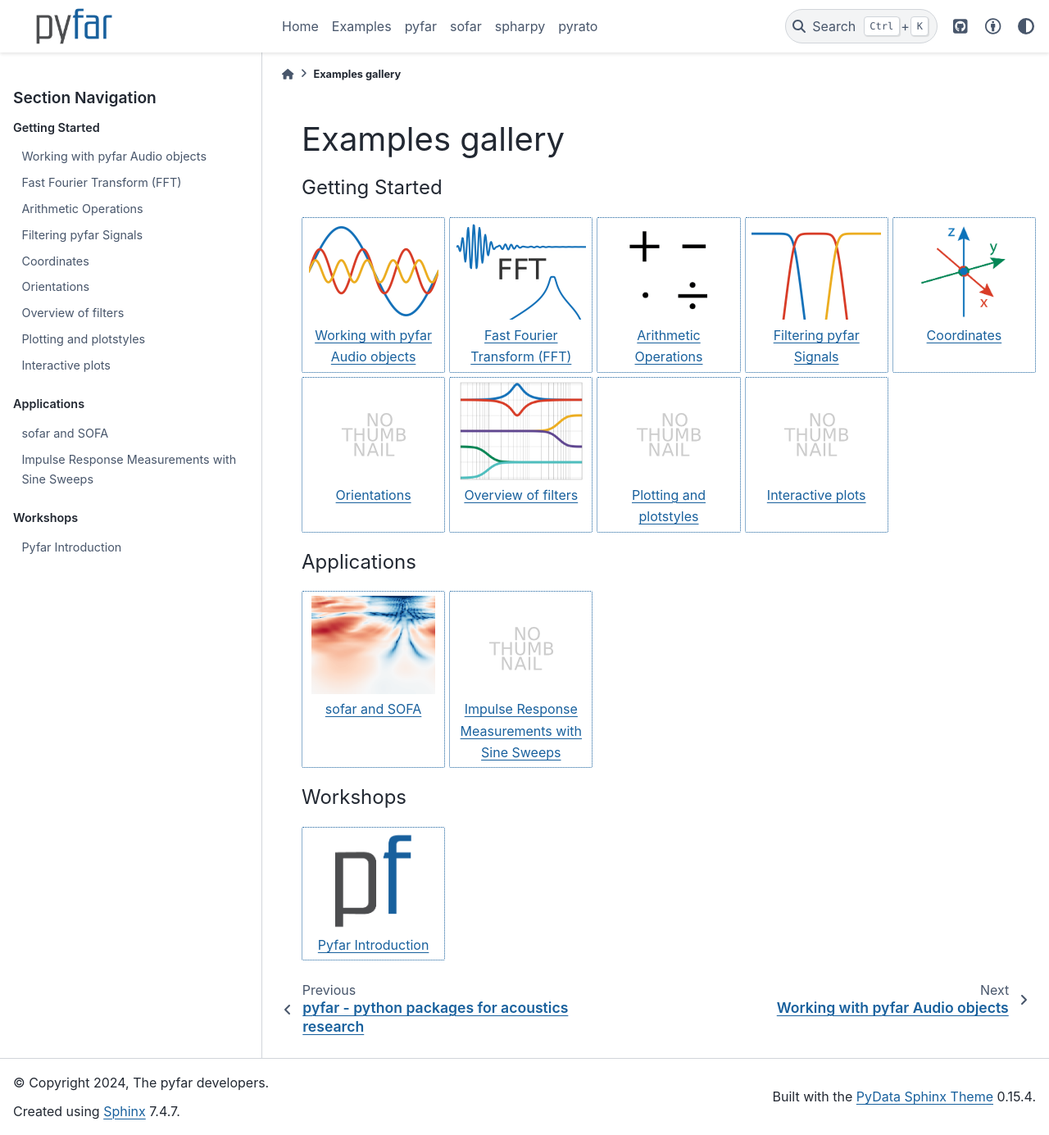
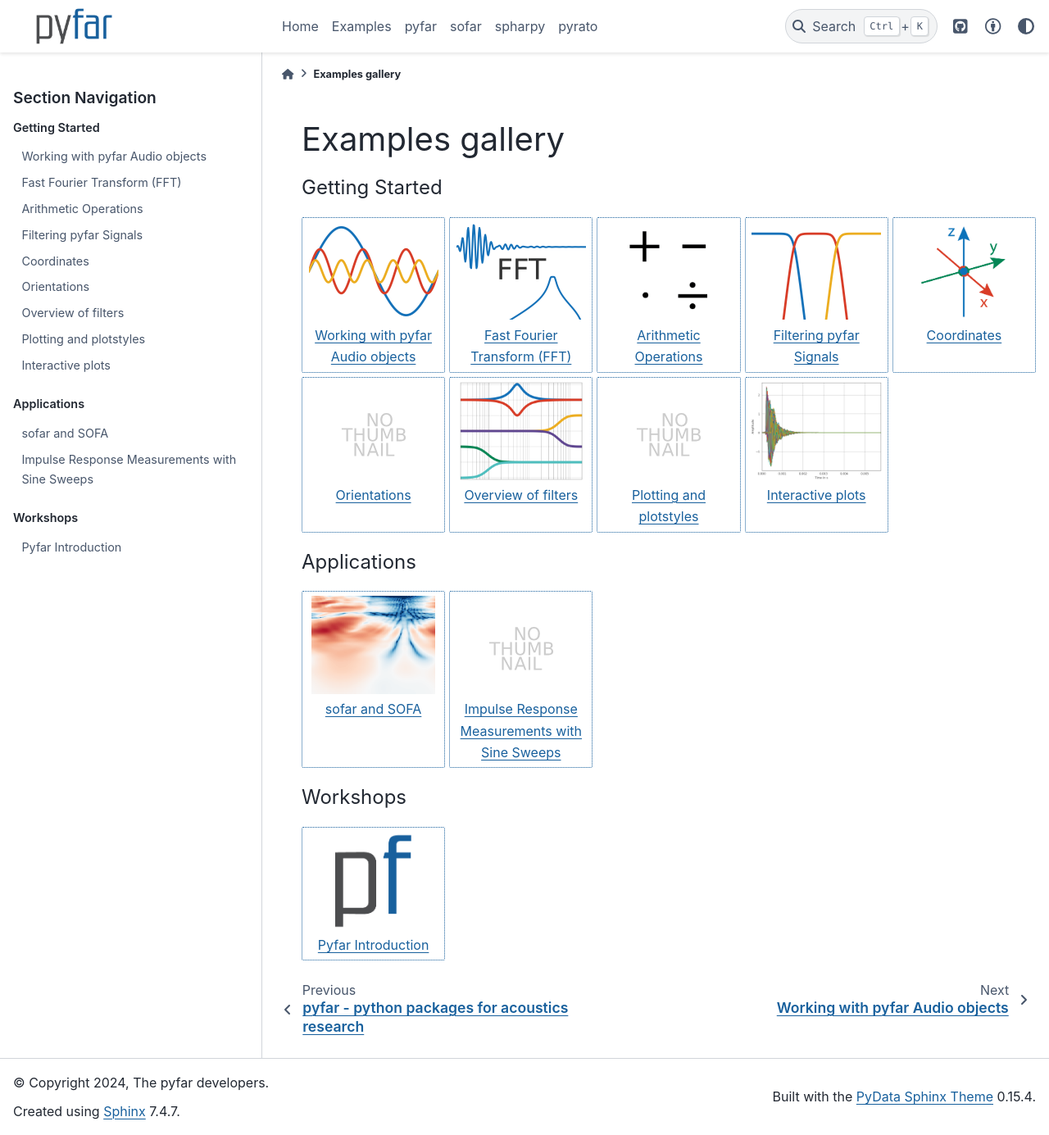
Before and after one commit to pyfar/gallery, a Sphinx documentation site: the page built from docs/examples_gallery.rst, in a window 1280 px wide and 1385 px high. Shown: the whole window at 82% size. Built offline with Sphinx 7.4.7 and the PyData theme 0.15.4, drawn with Linux system fonts in a browser that asks for light colours; pages that are not in the unit, such as notebooks, are missing from menus.

Commit message:
Add thumbnail for interactive plotting notebook

```diff
--- a/docs/conf.py
+++ b/docs/conf.py
@@ -133,4 +133,5 @@ nbsphinx_thumbnails = {
     'gallery/interactive/sofar_introduction': '_static/thumbnail_sofar_introduction.png',
     'gallery/interactive/fast_fourier_transform': '_static/thumbnail_fast_fourier_transform.png',
     'gallery/interactive/pyfar_introduction': '_static/pyfar_pf_transparent.png',
+    'gallery/interactive/pyfar_interactive_plots' : '_static/thumbnail_pyfar_interactive_plots.png',
 }
```
Also changed, not shown: docs/_static/thumbnail_pyfar_interactive_plots.png (added).
